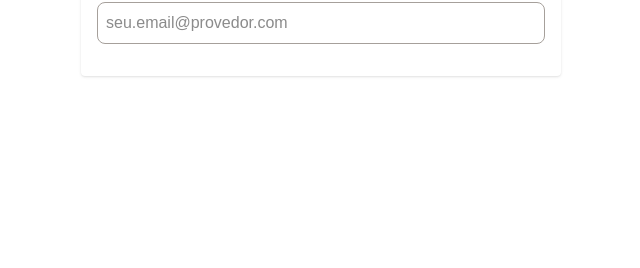
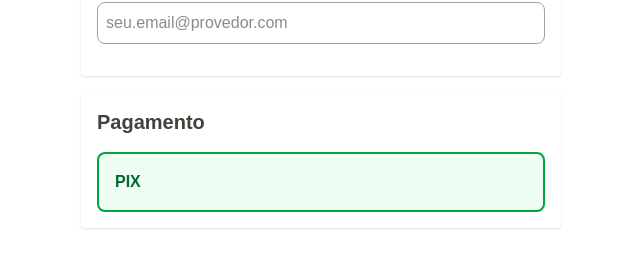
Before and after one commit to RafaelJesus22/cackto-checkout, a Next.js app: page /checkout in a window 1280 px wide. Shown: the part 190-458 px from the top of the page, without its empty margins (319-959 px from the left). Built offline with nearby package versions, Linux system fonts and the light colour scheme.

Commit message:
feat: add pix payment method options

```diff
--- a/app/checkout/components/CheckoutClient/index.tsx
+++ b/app/checkout/components/CheckoutClient/index.tsx
@@ -5,6 +5,7 @@ import { CheckoutProvider } from "../../contexts/CheckoutContext";
 
 import ProductDetails from "../ProductDetails";
 import UserForm from "../UserForm";
+import * as PaymentMethods from "../PaymentMethods";
 
 export default function CheckoutClient({ product }: { product: Product }) {
   return (
@@ -12,6 +13,9 @@ export default function CheckoutClient({ product }: { product: Product }) {
       <main className="my-0 mx-auto max-w-lg">
         <ProductDetails />
         <UserForm />
+        <PaymentMethods.Container>
+          <PaymentMethods.Pix />
+        </PaymentMethods.Container>
       </main>
     </CheckoutProvider>
   );
--- /dev/null
+++ b/app/checkout/components/PaymentMethods/Container.tsx
@@ -0,0 +1,12 @@
+export default function PaymentMethodsContainer({
+  children,
+}: {
+  children: React.ReactNode;
+}) {
+  return (
+    <main className="bg-white rounded p-4 m-4 shadow">
+      <h1 className="text-xl font-bold mb-4 text-stone-700">Pagamento</h1>
+      {children}
+    </main>
+  );
+}
--- /dev/null
+++ b/app/checkout/components/PaymentMethods/Pix.tsx
@@ -0,0 +1,26 @@
+import {
+  PaymentMethodsEnum,
+  useCheckout,
+} from "../../contexts/CheckoutContext";
+
+export default function PaymentMethodsPix() {
+  const { paymentMethod, setPaymentMethod } = useCheckout();
+
+  const isSelected = paymentMethod === PaymentMethodsEnum.PIX;
+
+  const selectedStyles =
+    "border-2 border-green-600 bg-green-50 text-green-800 font-bold";
+
+  function handleSelectPaymentMethod() {
+    setPaymentMethod(PaymentMethodsEnum.PIX);
+  }
+
+  return (
+    <div
+      onClick={handleSelectPaymentMethod}
+      className={`cursor-pointer p-4 rounded-lg border transition-all hover:border-green-600 hover:bg-green-50 hover:scale-105" ${isSelected && selectedStyles}`}
+    >
+      <h1>PIX</h1>
+    </div>
+  );
+}
--- /dev/null
+++ b/app/checkout/components/PaymentMethods/index.tsx
@@ -0,0 +1,2 @@
+export { default as Container } from "./Container";
+export { default as Pix } from "./Pix";
--- a/app/checkout/contexts/CheckoutContext/index.tsx
+++ b/app/checkout/contexts/CheckoutContext/index.tsx
@@ -1,5 +1,10 @@
 import { Product } from "@/app/models/product";
 import { useContext, createContext, useState } from "react";
+
+export enum PaymentMethodsEnum {
+  PIX = "PIX",
+  CREDIT_CARD = "CREDIT_CARD",
+}
 
 interface UserData {
   email: string;
@@ -10,8 +15,10 @@ interface CheckoutContextProps {
   product: Product;
   userData: UserData;
   userDataFormErrors: UserData;
+  paymentMethod: PaymentMethodsEnum;
   setUserData: (userData: UserData) => void;
   clearUserFormError: (field: keyof UserData) => void;
+  setPaymentMethod: (paymentMethod: PaymentMethodsEnum) => void;
 }
 
 const CheckoutContext = createContext({} as CheckoutContextProps);
@@ -27,6 +34,9 @@ export function CheckoutProvider({
   const [userData, setUserData] = useState({} as UserData);
   const [userDataFormErrors, setUserDataFormErrors] = useState({} as UserData);
 
+  // Deixei pix pré-selecionado para sugestionar ao usuário a usar o pix
+  const [paymentMethod, setPaymentMethod] = useState(PaymentMethodsEnum.PIX);
+
   const clearUserFormError = (field: keyof UserData) => {
     setUserDataFormErrors((prev) => ({ ...prev, [field]: "" }));
   };
@@ -35,10 +45,12 @@ export function CheckoutProvider({
     <CheckoutContext.Provider
       value={{
         product,
-        setUserData,
         userData,
         userDataFormErrors,
+        paymentMethod,
+        setUserData,
         clearUserFormError,
+        setPaymentMethod,
       }}
     >
       {children}
```
